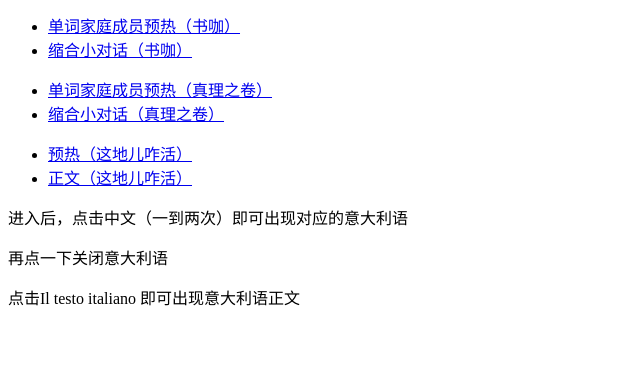
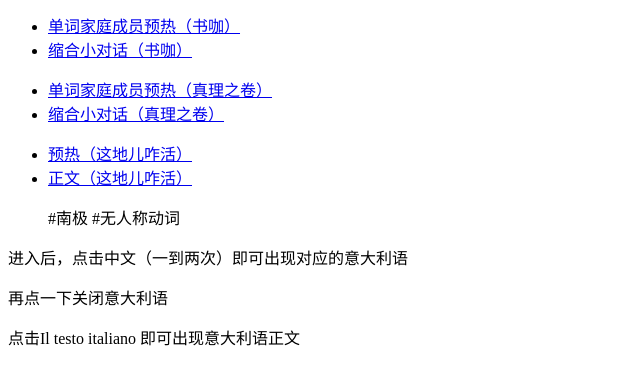
Before and after one commit to bobi7778666/imparare-it, a plain HTML site: page index.html in a window 1280 px wide. Shown: the part 107-492 px from the top of the page, without its empty margins (0-640 px from the left). Drawn offline with Linux system fonts and the light colour scheme.

Commit message:
Update index.html

```diff
--- a/index.html
+++ b/index.html
@@ -20,6 +20,7 @@
        <ul>
         <li><a href="预热（这地儿咋活）.html">预热（这地儿咋活）</a></li>
         <li><a href="正文（这地儿咋活）.html">正文（这地儿咋活）</a></li>
+        <p>#南极 #无人称动词</p>
     </ul>
 
     <p>进入后，点击中文（一到两次）即可出现对应的意大利语</p>
```
